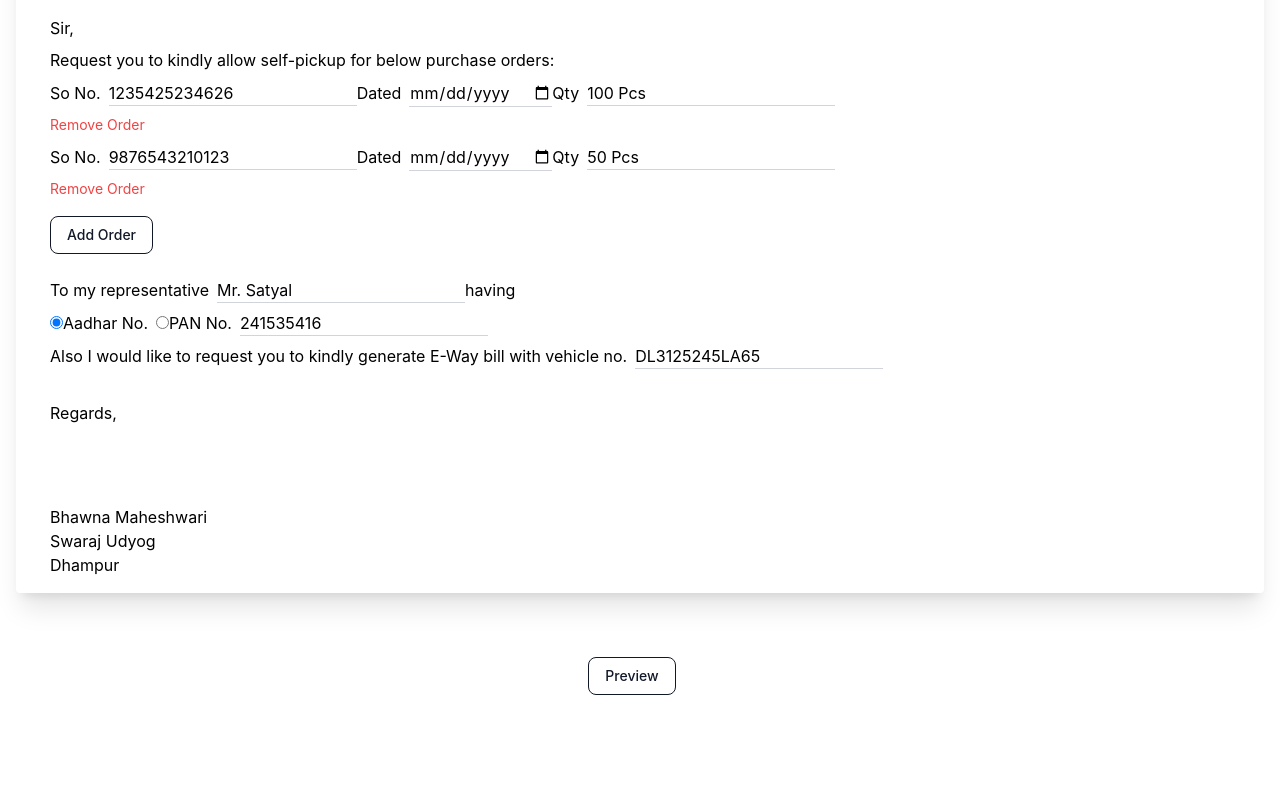
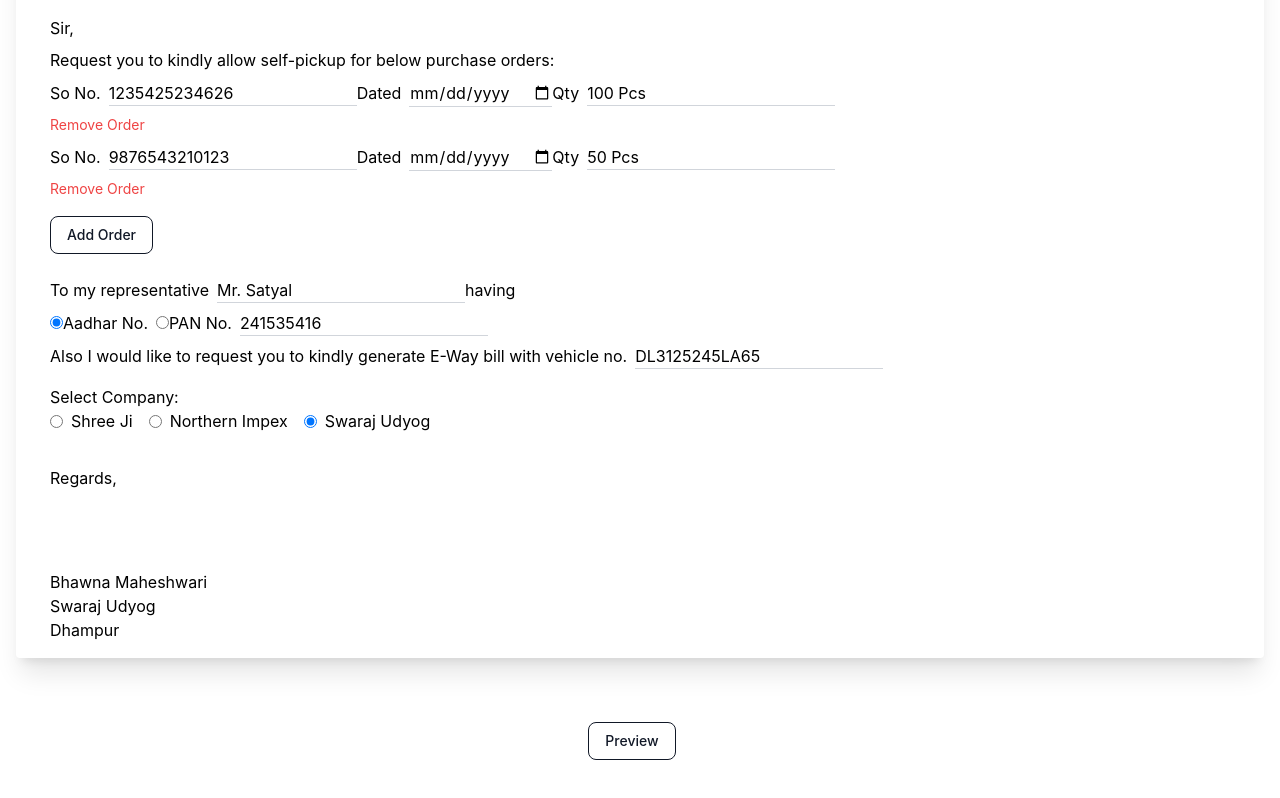
Before and after one commit to Mayant123/Swaraj-Udyog, a React (Create React App) app: page /preview in a window 1280 px wide. Shown: the part 566-1364 px from the top of the page. Before the commit the page ends 1325 px from the top, so only its background shows below. Built offline with nearby package versions, Linux system fonts and the light colour scheme; sample sign-in values are in the browser's storage.

Commit message:
User requireds update

```diff
--- a/src/Components/PreviewPage.js
+++ b/src/Components/PreviewPage.js
@@ -8,7 +8,8 @@ const PreviewPage = () => {
         idType: 'aadhar',
         idNumber: '241535416',
         vehicleNumber: 'DL3125245LA65',
-        location: 'Jhajjar', // Added location field
+        location: 'Jhajjar',
+        companyName: 'Swaraj Udyog', // Added company name field
         orders: [
             { soNumber: '1235425234626', soDate: '16.08.24', quantity: '100 Pcs' },
             { soNumber: '9876543210123', soDate: '17.08.24', quantity: '50 Pcs' }
@@ -65,7 +66,7 @@ const PreviewPage = () => {
                     <div className='md:mx-[10px]'>
                         <div className='flex justify-end'>
                             <div className='flex-col'>
-                                <p className='text-[1.75rem] font-bold'>Swaraj Udyog</p>
+                                <p className='text-[1.75rem] font-bold'>{editableData.companyName}</p> {/* Display the company name dynamically */}
                                 <p>Shop No.4,5,6 Bank Building</p>
                                 <p>Kshatriya Nagar, Dhampur</p>
                                 <p>Distt. Bijnore (U.P.)</p>
@@ -194,30 +195,67 @@ const PreviewPage = () => {
                                             onChange={handleInputChange}
                                         />
                                     </p>
+                                    <div className="mt-4">
+                                        <p>Select Company:</p>
+                                        <label className="inline-flex items-center">
+                                            <input
+                                                type="radio"
+                                                name="companyName"
+                                                value="Shree Ji"
+                                                checked={editableData.companyName === 'Shree Ji'}
+                                                onChange={handleInputChange}
+                                                className="form-radio"
+                                            />
+                                            <span className="ml-2">Shree Ji</span>
+                                        </label>
+                                        <label className="inline-flex items-center ml-4">
+                                            <input
+                                                type="radio"
+                                                name="companyName"
+                                                value="Northern Impex"
+                                                checked={editableData.companyName === 'Northern Impex'}
+                                                onChange={handleInputChange}
+                                                className="form-radio"
+                                            />
+                                            <span className="ml-2">Northern Impex</span>
+                                        </label>
+                                        <label className="inline-flex items-center ml-4">
+                                            <input
+                                                type="radio"
+                                                name="companyName"
+                                                value="Swaraj Udyog"
+                                                checked={editableData.companyName === 'Swaraj Udyog'}
+                                                onChange={handleInputChange}
+                                                className="form-radio"
+                                            />
+                                            <span className="ml-2">Swaraj Udyog</span>
+                                        </label>
+                                    </div>
                                 </>
                             ) : (
                                 <>
-                                    <p>Date: {editableData.date}</p>
+                                    <p>Date: <span className="font-bold">{editableData.date}</span></p>
                                     <p className='mt-8'>To,</p>
                                     <p>Supply Chain Team</p>
                                     <p>Xiaomi Technology India Pvt. Ltd.</p>
-                                    <p>{editableData.location}</p> {/* Display location in preview mode */}
+                                    <p>{editableData.location}</p>
                                     <p className='mt-8'>Reg: Authorization Letter for self Pick-up</p>
                                     <p className='mt-4'>Sir,</p>
                                     <p className='mt-2'>Request you to kindly allow self-pickup for below purchase orders:</p>
                                     {editableData.orders.map((order, index) => (
                                         <div key={index} className='mt-2'>
-                                            <p>So No. {order.soNumber} Dated {order.soDate} Qty- {order.quantity}</p>
+                                            <p>So No. <span className="font-bold">{order.soNumber}</span> Dated <span className="font bold">{order.soDate}</span> <span className="fontbold">Qty- <span className="font-bold">{order.quantity}</span></span></p>
                                         </div>
                                     ))}
-                                    <p className='mt-6'>To my representative {editableData.representativeName} having {editableData.idType === 'aadhar' ? 'Aadhar No.' : 'PAN No.'} {editableData.idNumber}</p>
-                                    <p className='mt-2'>Also I would like to request you to kindly generate E-Way bill with vehicle no. {editableData.vehicleNumber}</p>
+                                    <p className='mt-6'>To my representative <span className='font-bold'>{editableData.representativeName}</span> having <span className='font-bold'>{editableData.idType === 'aadhar' ? 'Aadhar No.' : 'PAN No.'}</span><span className='font-bold'>{editableData.idNumber}</span></p>
+                                    <p className='mt-2'>Also I would like to request you to kindly generate E-Way bill with vehicle no. <span className="font-bold">{editableData.vehicleNumber}</span></p>
+                                    {/* <p className='mt-4'>Company: {editableData.companyName}</p> Display selected company */}
                                 </>
                             )}
 
                             <p className='mt-8'>Regards,</p>
                             <p className='mt-20'>Bhawna Maheshwari</p>
-                            <p>Swaraj Udyog</p>
+                            <p>{editableData.companyName}</p> {/* Reflect selected company */}
                             <p>Dhampur</p>
                         </div>
                     </div>
--- a/src/Components/forms/LoginForm.js
+++ b/src/Components/forms/LoginForm.js
@@ -1,32 +1,36 @@
 import React, { useEffect, useState } from 'react';
-import { useNavigate } from 'react-router-dom'
+import { useNavigate } from 'react-router-dom';
 
 const LoginForm = () => {
+    const navigate = useNavigate();
 
-    const navigate = useNavigate();
-    // Consolidate the form fields into a single state object
+    // Hardcoded allowed email, password, and company pairs for now
+    const allowedUsers = {
+        'shreeji@gmail.com': { password: 'shreeji123', company: 'Shree Ji' },
+        'northernimpex@gmail.com': { password: 'northern123', company: 'Northern Impex' },
+        'swarajudyog@gmail.com': { password: 'swaraj123', company: 'Swaraj Udyog' },
+    };
+
     const [formData, setFormData] = useState({
         email: '',
         password: '',
         rememberMe: false,
     });
 
-    useEffect(()=>{
-        const auth=localStorage.getItem('user');
-        if(auth){
+    const [errors, setErrors] = useState({ email: '', password: '' });
+
+    useEffect(() => {
+        const auth = localStorage.getItem('user');
+        if (auth) {
             navigate("/");
         }
-    },[])
+    }, []);
 
-    const [errors, setErrors] = useState({ email: '', password: '' });
-
-    // Function to validate email
     const validateEmail = (email) => {
         const emailRegex = /^[^\s@]+@[^\s@]+\.[^\s@]+$/;
         return emailRegex.test(email);
     };
 
-    // Form submission handler
     const handleSubmit = (e) => {
         e.preventDefault();
         let validationErrors = {};
@@ -36,21 +40,28 @@ const LoginForm = () => {
             validationErrors.email = 'Email is required';
         } else if (!validateEmail(formData.email)) {
             validationErrors.email = 'Enter a valid email';
+        } else if (!allowedUsers.hasOwnProperty(formData.email)) {
+            validationErrors.email = 'Access denied: Email is not allowed';
         }
 
         // Validate password
         if (!formData.password) {
             validationErrors.password = 'Password is required';
-        } else if (formData.password.length < 6) {
-            validationErrors.password = 'Password must be at least 6 characters long';
+        } else if (allowedUsers[formData.email].password !== formData.password) {
+            validationErrors.password = 'Invalid email or password';
         }
 
         // Check if there are any validation errors
         if (Object.keys(validationErrors).length === 0) {
-            console.log('Form submitted successfully with data:', formData);
-            localStorage.setItem("user", JSON.stringify(formData));
-            navigate("/")
-            // Reset the form after successful submission
+            // Store the user's info, including company, in localStorage
+            const userData = {
+                email: formData.email,
+                company: allowedUsers[formData.email].company
+            };
+            localStorage.setItem("user", JSON.stringify(userData));
+            console.log('Form submitted successfully with data:', userData);
+            navigate("/");
+            // Reset form after successful submission
             setFormData({
                 email: '',
                 password: '',
@@ -62,7 +73,6 @@ const LoginForm = () => {
         }
     };
 
-    // General change handler for form inputs
     const handleInputChange = (e) => {
         const { name, value, type, checked } = e.target;
         setFormData((prevData) => ({
```
